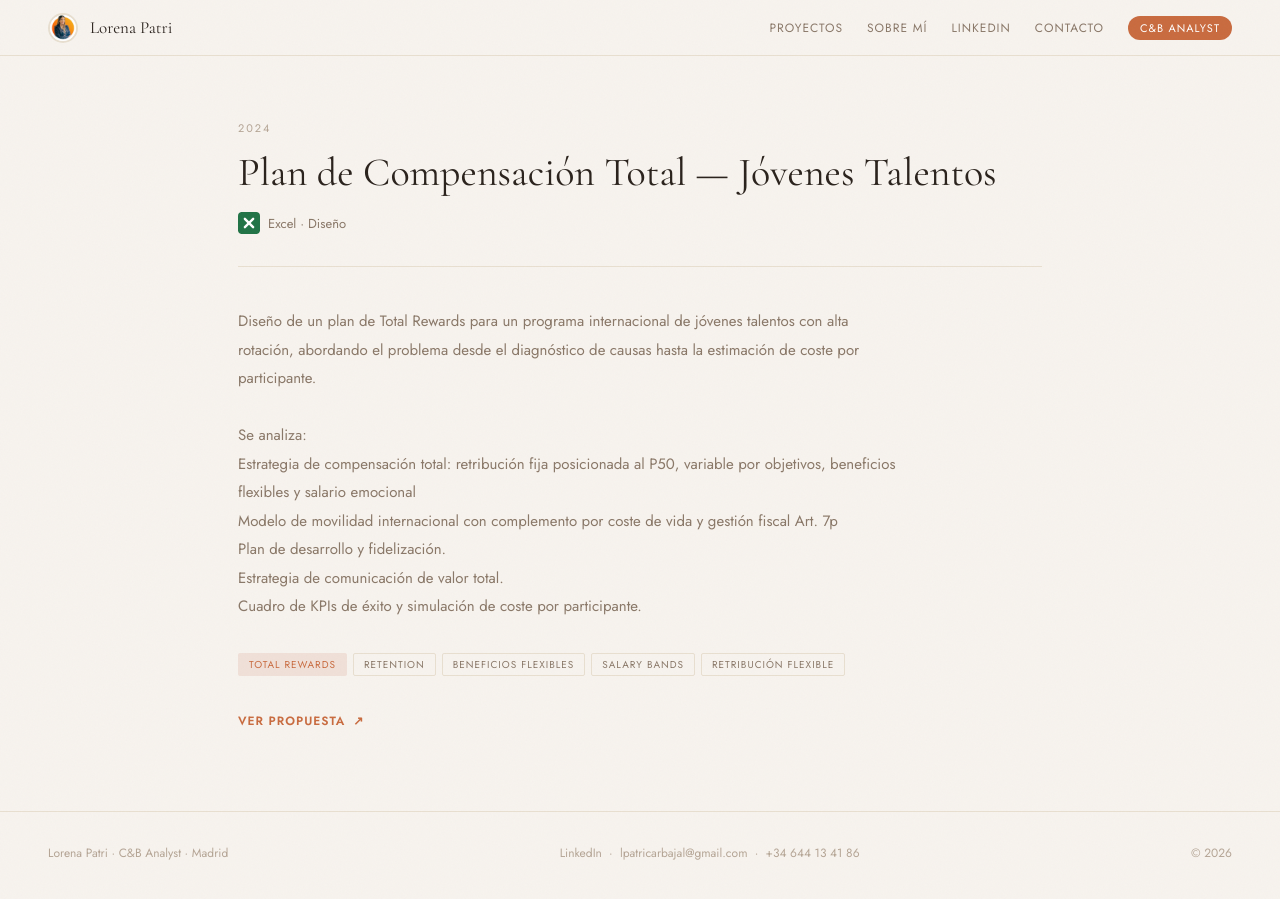
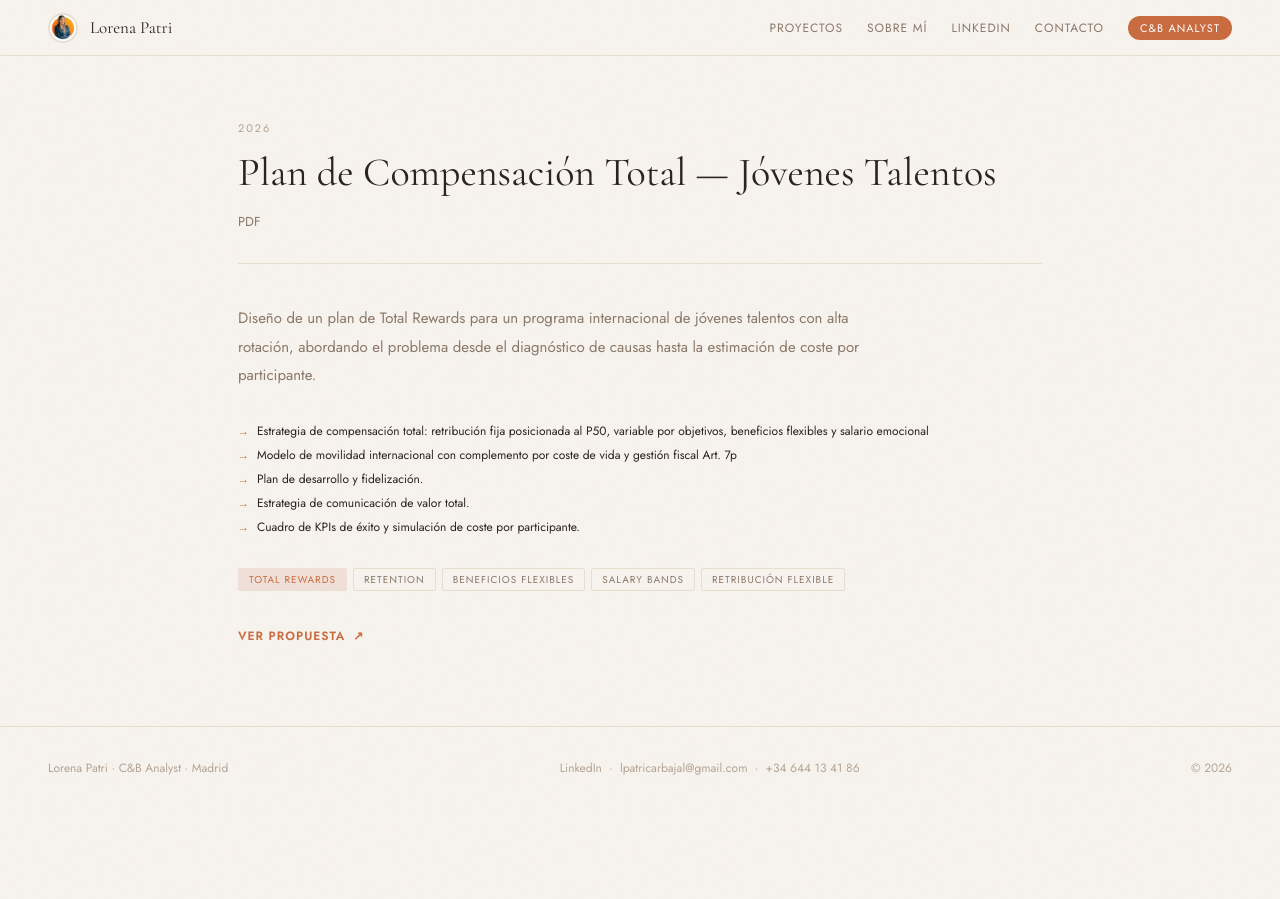
Before and after one commit to aurelpow/lorena-portofolio, a Jekyll site: the page built from _projects/plan-compensacion-jovenes.md, in a window 1280 px wide. Built offline with Jekyll 4.4.1, drawn with Linux system fonts in a browser that asks for light colours.

Commit message:
Update Proyecto “plan-compensacion-jovenes”

```diff
--- a/_projects/plan-compensacion-jovenes.md
+++ b/_projects/plan-compensacion-jovenes.md
@@ -1,18 +1,17 @@
 ---
 layout: project
 title: Plan de Compensación Total — Jóvenes Talentos
-year: '2024'
-tool: Excel · Diseño
+year: '2026'
+tool: PDF
+featured: true
 featured_label: ''
-description: |-
-  Diseño de un plan de Total Rewards para un programa internacional de jóvenes talentos con alta rotación, abordando el problema desde el diagnóstico de causas hasta la estimación de coste por participante.
-
-  Se analiza:
-  Estrategia de compensación total: retribución fija posicionada al P50, variable por objetivos, beneficios flexibles y salario emocional
-  Modelo de movilidad internacional con complemento por coste de vida y gestión fiscal Art. 7p
-  Plan de desarrollo y fidelización.
-  Estrategia de comunicación de valor total.
-  Cuadro de KPIs de éxito  y simulación de coste por participante.
+description: Diseño de un plan de Total Rewards para un programa internacional de jóvenes talentos con alta rotación, abordando el problema desde el diagnóstico de causas hasta la estimación de coste por participante.
+highlights:
+  - 'Estrategia de compensación total: retribución fija posicionada al P50, variable por objetivos, beneficios flexibles y salario emocional'
+  - Modelo de movilidad internacional con complemento por coste de vida y gestión fiscal Art. 7p
+  - Plan de desarrollo y fidelización.
+  - Estrategia de comunicación de valor total.
+  - Cuadro de KPIs de éxito  y simulación de coste por participante.
 tags:
   - Total rewards
   - Retention
```
